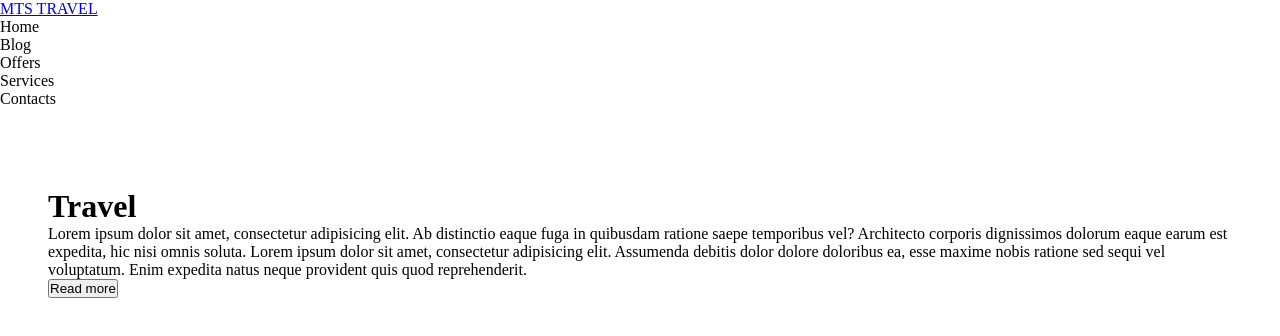
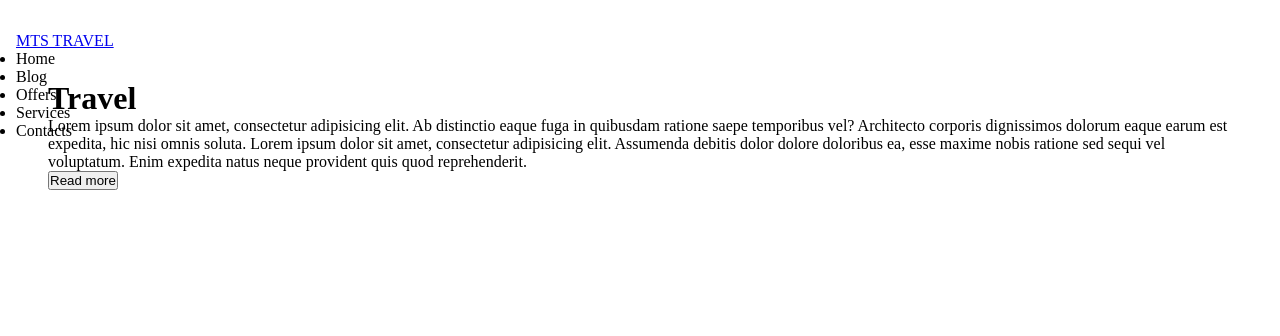
Before and after one commit to Hlebnayakroshka/Project, a plain HTML site: page index.html in a window 1280 px wide. Drawn offline with Linux system fonts and the light colour scheme.

Commit message:
init commit

```diff
--- a/css/style.css
+++ b/css/style.css
@@ -29,4 +29,14 @@
     font-style: italic;
     color: var(--primary-color);
     margin-bottom: 5rem;
+    text-align: center;
 }
+nav{
+    position: absolute;
+    top: 0;
+    left: 50%;
+    transform: translateX(-50%);
+    padding: 2rem 1rem;
+    width: 100%;
+    max-width: ;
+}
```
Also changed, not shown: index.html (+2 -0 lines).
